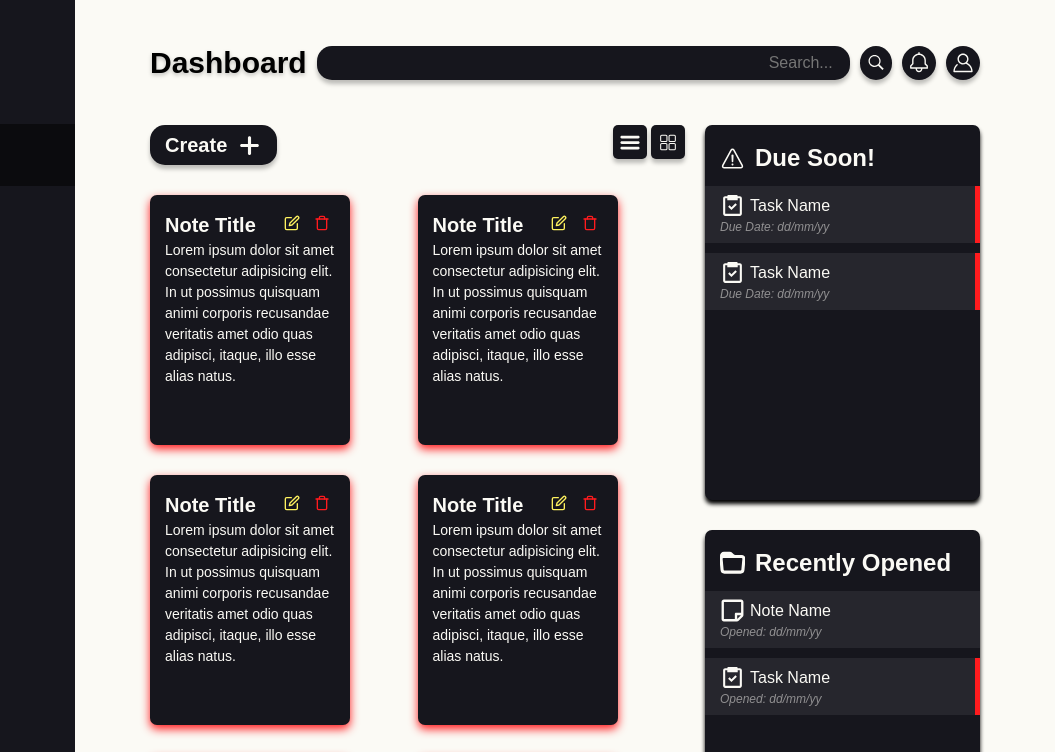
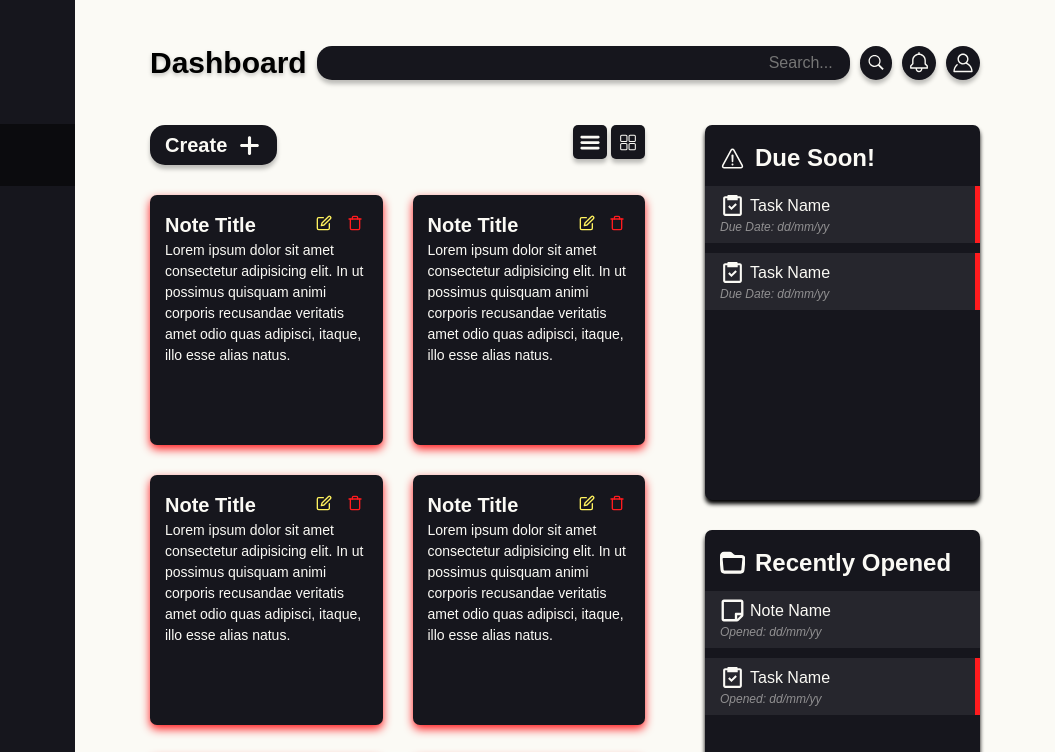
Before and after one commit to Poufles/ADZ-TOP-Dashboard, a plain HTML site: page index.html in a window 1280 px wide. Shown: the top 752 px of the page, 225-1280 px from the left. Drawn offline with Linux system fonts and the light colour scheme; a web font is replaced by a local one.

Commit message:
Fixed grid space and added card flexibility

```diff
--- a/components/cards/user-cards/style.css
+++ b/components/cards/user-cards/style.css
@@ -17,7 +17,8 @@ article.task {
     color: var(--secondary-color);
     cursor: pointer;
     height: 250px;
-    width: 200px;
+    width: 100%;
+    min-width: 200px;
     padding: 15px;
     display: grid;
     grid-template-rows: auto 1fr;
--- a/src/style.css
+++ b/src/style.css
@@ -68,7 +68,7 @@ section#actions {
 
     margin-bottom: 30px;
     padding-left: 75px;
-    padding-right: 20px;
+    padding-right: 60px;
     display: flex;
     gap: 10px;
     justify-content: space-between;
@@ -78,11 +78,11 @@ section#content {
     grid-area: content;
 
     padding-left: 75px;
-    padding-right: 20px;
+    padding-right: 60px;
     display: grid;
     grid-template-columns: repeat(auto-fit, minmax(200px, 1fr));
-    grid-template-rows: auto 1fr;
-    row-gap: 30px;
+    grid-template-rows: auto auto 1fr;
+    gap: 30px;
 }
 
 aside#panel {
```
Also changed, not shown: components/cards/user-cards/card.html (+1 -1 lines).
